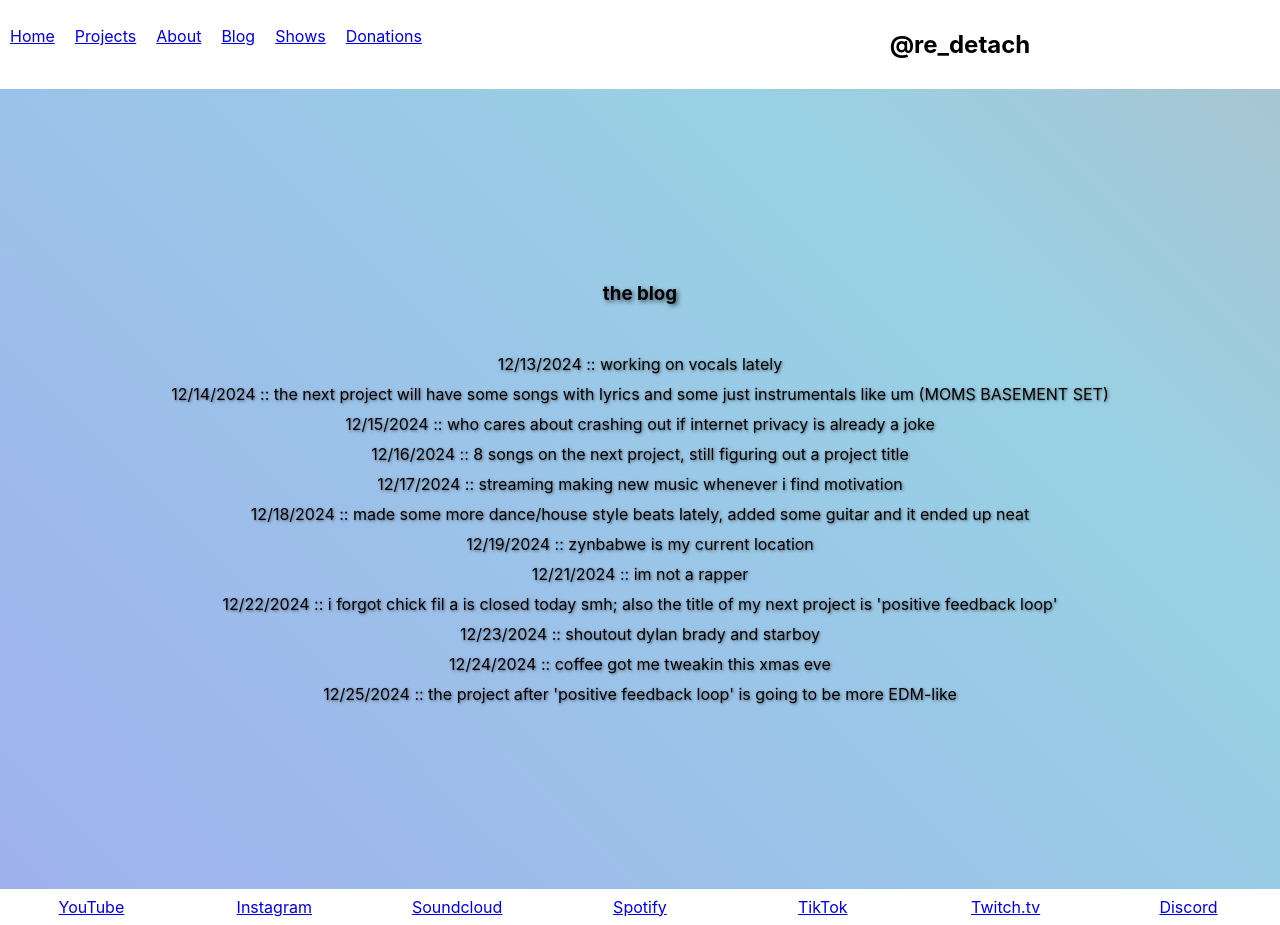
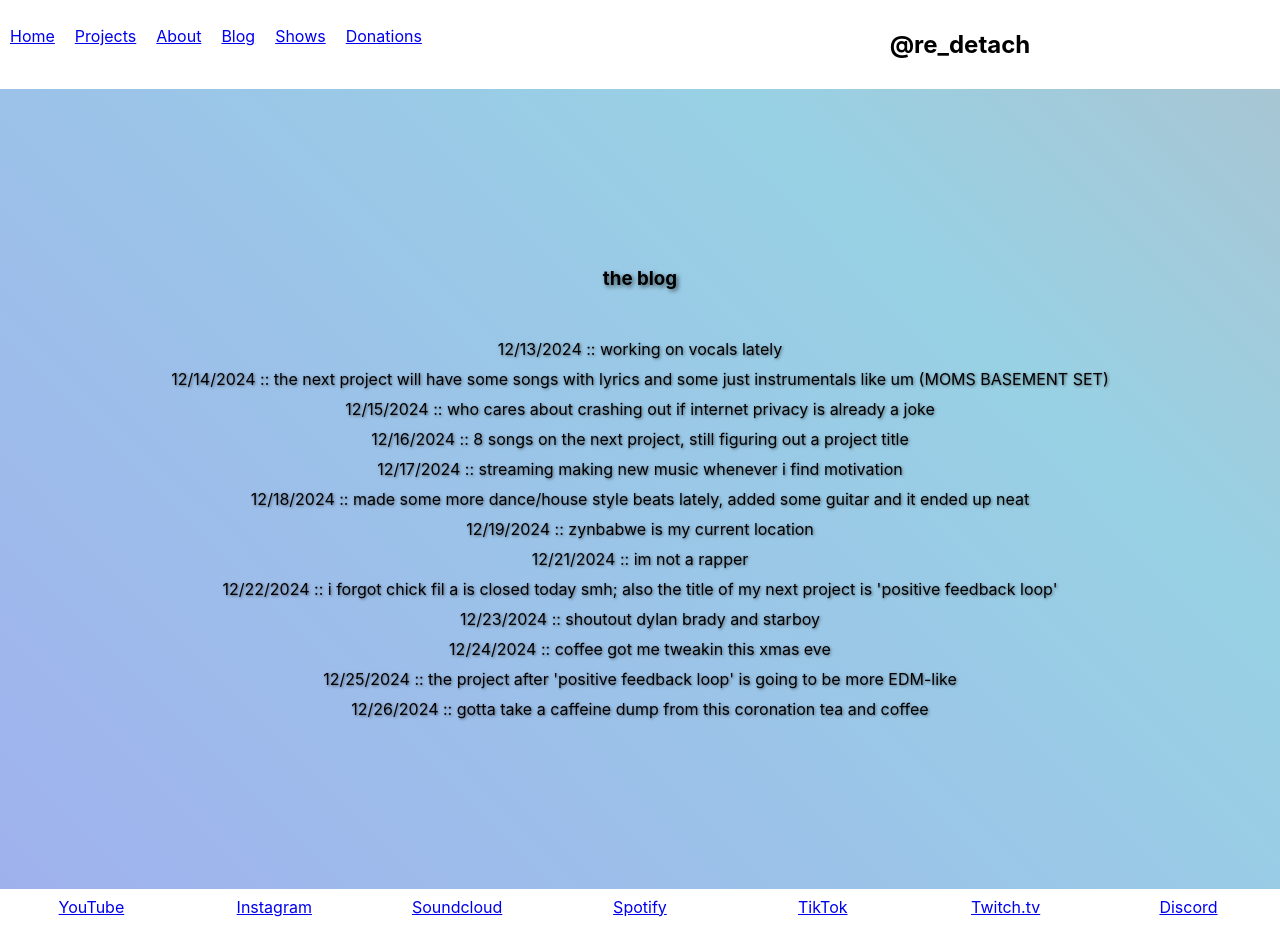
Before and after one commit to rolinmb/redetach-music, a React (Create React App) app: page /blog in a window 1280 px wide. Built offline with nearby package versions, Linux system fonts and the light colour scheme.

Commit message:
blog post

```diff
--- a/src/components/Blog.js
+++ b/src/components/Blog.js
@@ -20,6 +20,7 @@ const Blog = () => {
         <p>12/23/2024 :: shoutout dylan brady and starboy</p>
         <p>12/24/2024 :: coffee got me tweakin this xmas eve</p>
         <p>12/25/2024 :: the project after 'positive feedback loop' is going to be more EDM-like</p>
+        <p>12/26/2024 :: gotta take a caffeine dump from this coronation tea and coffee</p>
       </div>
     </div>
   );
```
